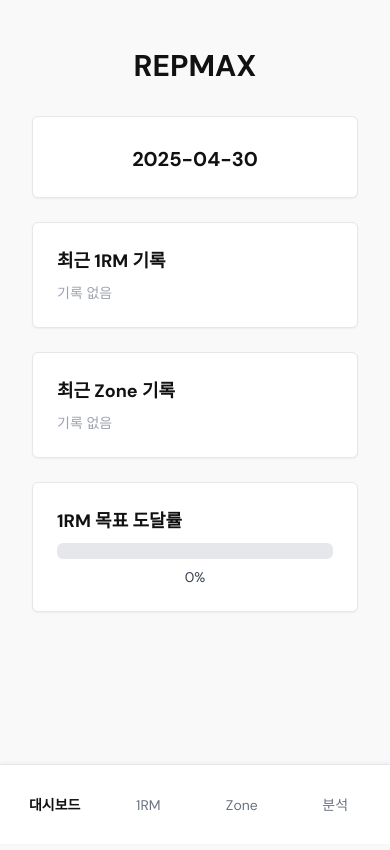
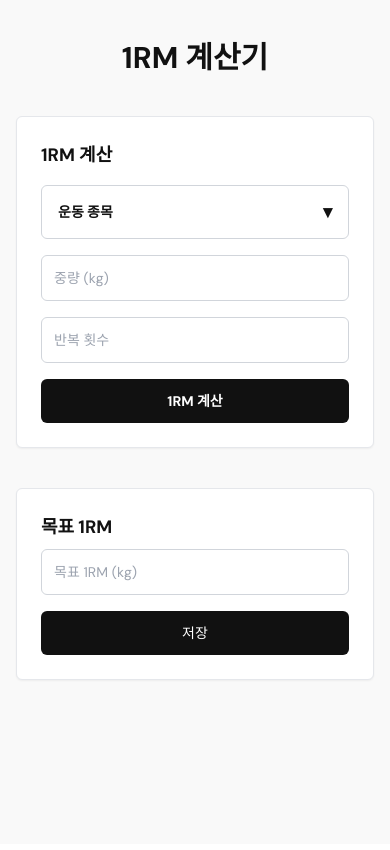
Before and after one commit to amuldi/ENDURA, a React (Vite) app: page /one-rm in a window 390 px wide. Shown: the top 850 px of the page. Built offline with nearby package versions, Linux system fonts and the light colour scheme; the HTML template or start-up script is replaced by a standard one; a web font is replaced by a local one.

Commit message:
🔥 앱 구조 정리 및 로딩화면 추가 완료

```diff
--- a/package.json
+++ b/package.json
@@ -18,7 +18,7 @@
     "react": "^18.2.0",
     "react-chartjs-2": "^5.3.0",
     "react-dom": "^18.2.0",
-    "react-router-dom": "^6.22.3",
+    "react-router-dom": "^6.30.0",
     "react-swipeable": "^7.0.2"
   },
   "devDependencies": {
--- a/src/App.jsx
+++ b/src/App.jsx
@@ -1,4 +1,4 @@
-// App.jsx - keen-slider로 모바일 페이지 슬라이드 교체 + 다크모드 감지
+// App.jsx - keen-slider + React Router + SplashScreen 적용
 import React, { useEffect, useState } from "react";
 import "keen-slider/keen-slider.min.css";
 import { useKeenSlider } from "keen-slider/react";
@@ -6,8 +6,10 @@ import OneRM from "./OneRM";
 import Zone from "./Zone";
 import Dashboard from "./Dashboard";
 import Insight from "./Insight";
+import SplashScreen from "./SplashScreen";
+import { BrowserRouter as Router, Routes, Route, useNavigate } from "react-router-dom";
 
-function App() {
+function SliderApp() {
   const [isDarkMode, setIsDarkMode] = useState(false);
   const [currentSlide, setCurrentSlide] = useState(0);
 
@@ -67,4 +69,26 @@ function App() {
   );
 }
 
+function App() {
+  const [loading, setLoading] = useState(true);
+
+  useEffect(() => {
+    const timer = setTimeout(() => setLoading(false), 1500);
+    return () => clearTimeout(timer);
+  }, []);
+
+  if (loading) return <SplashScreen />;
+
+  return (
+    <Router>
+      <Routes>
+        <Route path="/" element={<SliderApp />} />
+        <Route path="/one-rm" element={<OneRM />} />
+        <Route path="/zone" element={<Zone />} />
+        <Route path="/insight" element={<Insight />} />
+      </Routes>
+    </Router>
+  );
+}
+
 export default App;
--- a/src/Dashboard.jsx
+++ b/src/Dashboard.jsx
@@ -1,7 +1,10 @@
-// Dashboard.jsx - 네모형 + 세련된 반응형 리디자인
+// Dashboard.jsx - 네모형 + 세련된 반응형 리디자인 + 카드 클릭 시 상세 페이지 이동
 import React, { useEffect, useState } from "react";
+import { useNavigate } from "react-router-dom";
 
 function Dashboard() {
+  const navigate = useNavigate();
+
   const [today, setToday] = useState("");
   const [lastOneRM, setLastOneRM] = useState(null);
   const [lastZone, setLastZone] = useState(null);
@@ -33,11 +36,13 @@ function Dashboard() {
 
       <div className="grid gap-6">
         <div className="bg-white dark:bg-[#1a1a1a] border border-gray-200 dark:border-gray-700 rounded-md p-6 shadow-sm text-center space-y-1">
-          <p className="text-sm sm:text-base text-gray-500 dark:text-gray-400"></p>
           <p className="text-xl sm:text-2xl font-semibold">{today}</p>
         </div>
 
-        <div className="bg-white dark:bg-[#1a1a1a] border border-gray-200 dark:border-gray-700 rounded-md p-6 shadow-sm">
+        <div
+          onClick={() => navigate("/one-rm")}
+          className="cursor-pointer bg-white dark:bg-[#1a1a1a] border border-gray-200 dark:border-gray-700 rounded-md p-6 shadow-sm hover:shadow-md transition"
+        >
           <h2 className="text-lg sm:text-xl font-semibold mb-2">최근 1RM 기록</h2>
           {lastOneRM ? (
             <p className="text-sm sm:text-base text-gray-700 dark:text-gray-300">
@@ -48,7 +53,10 @@ function Dashboard() {
           )}
         </div>
 
-        <div className="bg-white dark:bg-[#1a1a1a] border border-gray-200 dark:border-gray-700 rounded-md p-6 shadow-sm">
+        <div
+          onClick={() => navigate("/zone")}
+          className="cursor-pointer bg-white dark:bg-[#1a1a1a] border border-gray-200 dark:border-gray-700 rounded-md p-6 shadow-sm hover:shadow-md transition"
+        >
           <h2 className="text-lg sm:text-xl font-semibold mb-2">최근 Zone 기록</h2>
           {lastZone ? (
             <p className="text-sm sm:text-base text-gray-700 dark:text-gray-300">
@@ -59,7 +67,10 @@ function Dashboard() {
           )}
         </div>
 
-        <div className="bg-white dark:bg-[#1a1a1a] border border-gray-200 dark:border-gray-700 rounded-md p-6 shadow-sm">
+        <div
+          onClick={() => navigate("/insight")}
+          className="cursor-pointer bg-white dark:bg-[#1a1a1a] border border-gray-200 dark:border-gray-700 rounded-md p-6 shadow-sm hover:shadow-md transition"
+        >
           <h2 className="text-lg sm:text-xl font-semibold mb-2">1RM 목표 도달률</h2>
           <div className="w-full bg-gray-200 dark:bg-gray-700 rounded-md h-4 sm:h-5">
             <div
@@ -69,8 +80,6 @@ function Dashboard() {
           </div>
           <p className="text-center text-sm sm:text-base mt-2 text-gray-700 dark:text-gray-300">{goalRate}% </p>
         </div>
-
-
       </div>
     </div>
   );
--- a/src/Insight.jsx
+++ b/src/Insight.jsx
@@ -85,24 +85,24 @@ function Insight() {
 
   return (
     <div className="px-4 sm:px-6 lg:px-8 py-8 space-y-8 bg-[#f9f9f9] dark:bg-[#111] text-[#111] dark:text-white min-h-screen max-w-3xl mx-auto">
-      <h1 className="text-3xl sm:text-4xl font-bold text-center">성과 분석</h1>
+      <h1 className="text-3xl sm:text-4xl font-bold text-center">운동 분석</h1>
 
       <div className="grid gap-8">
-        <div className="bg-white dark:bg-[#1a1a1a] border border-gray-200 dark:border-gray-700 rounded-md p-6 shadow-sm">
-          <h2 className="text-lg sm:text-xl font-semibold mb-2">운동별 주간 평균 1RM</h2>
+        <div className="bg-white dark:bg-[#1a1a1a] border border-gray-200 dark:border-white-700 rounded-md p-6 shadow-sm">
+          <h2 className="text-lg sm:text-xl font-semibold mb-2"> 주간 평균 1RM</h2>
           <div className="h-[220px] sm:h-[280px]">
             <Bar data={rmChartData} options={{ responsive: true, maintainAspectRatio: false, plugins: { legend: { display: false } } }} />
           </div>
         </div>
 
-        <div className="bg-white dark:bg-[#1a1a1a] border border-gray-200 dark:border-gray-700 rounded-md p-6 shadow-sm">
+        <div className="bg-white dark:bg-[#1a1a1a] border border-gray-200 dark:border-white-700 rounded-md p-6 shadow-sm">
           <h2 className="text-lg sm:text-xl font-semibold mb-2">Zone 분포</h2>
           <div className="h-[220px] sm:h-[260px]">
             <Doughnut data={zoneChartData} options={{ responsive: true, maintainAspectRatio: false, plugins: { legend: { position: 'bottom' } } }} />
           </div>
         </div>
 
-        <div className="bg-white dark:bg-[#1a1a1a] border border-gray-200 dark:border-gray-700 rounded-md p-6 shadow-sm">
+        <div className="bg-white dark:bg-[#1a1a1a] border border-gray-200 dark:border-white-700 rounded-md p-6 shadow-sm">
           <h2 className="text-lg sm:text-xl font-semibold mb-2">1RM 목표 도달률</h2>
           <div className="w-full bg-gray-200 dark:bg-gray-700 rounded-md h-4 sm:h-5">
             <div
--- a/src/OneRM.jsx
+++ b/src/OneRM.jsx
@@ -162,7 +162,7 @@ function OneRM() {
       )}
 
       <div className="bg-white dark:bg-[#1a1a1a] border border-gray-200 dark:border-gray-700 rounded-md p-6 shadow-sm hover:shadow-md transition">
-        <h2 className="text-lg font-semibold mb-4">운동 종목 및 입력</h2>
+        <h2 className="text-lg font-semibold mb-4">1RM 계산</h2>
 
         {/* 커스텀 드롭다운 */}
         <div className="mb-4">
@@ -170,7 +170,7 @@ function OneRM() {
             onClick={() => setExerciseDropdownOpen((prev) => !prev)}
             className="w-full text-left py-3 px-4 border border-gray-300 dark:border-gray-600 rounded-md bg-white dark:bg-[#1a1a1a] text-sm sm:text-base font-semibold flex justify-between items-center hover:bg-gray-100 dark:hover:bg-[#222] transition"
           >
-            <span>{exercise || "운동 종목 선택"}</span>
+            <span>{exercise || "운동 종목 "}</span>
             <span className="text-lg">{exerciseDropdownOpen ? "▴" : "▾"}</span>
           </button>
 
@@ -225,7 +225,7 @@ function OneRM() {
       )}
 
       <div className="bg-white dark:bg-[#1a1a1a] border border-gray-200 dark:border-gray-700 rounded-md p-6 shadow-sm hover:shadow-md transition">
-        <h2 className="text-lg font-semibold mb-2">목표 1RM 설정</h2>
+        <h2 className="text-lg font-semibold mb-2">목표 1RM </h2>
         <input
           type="number"
           placeholder={`목표 1RM (${unit})`}
@@ -238,14 +238,14 @@ function OneRM() {
             onClick={handleGoalSave}
             className="flex-1 py-3 bg-[#111] dark:bg-white text-white dark:text-black rounded-md text-sm font-medium hover:opacity-90 hover:scale-[1.01] active:scale-95 transition duration-200"
           >
-            목표 저장
+             저장
           </button>
           {goals[exercise] && (
             <button
               onClick={handleDeleteGoal}
               className="flex-1 py-3 border border-gray-400 text-gray-600 dark:text-gray-300 rounded-md text-sm font-medium hover:bg-gray-100 dark:hover:bg-[#222] hover:scale-[1.01] active:scale-95 transition duration-200"
             >
-              목표 삭제
+               삭제
             </button>
           )}
         </div>
@@ -253,7 +253,7 @@ function OneRM() {
 
       {filtered.length > 0 && (
         <div className="bg-white dark:bg-[#1a1a1a] border border-gray-200 dark:border-gray-700 rounded-md p-6 shadow-sm">
-          <h2 className="text-lg font-semibold mb-4">운동별 최근 기록</h2>
+          <h2 className="text-lg font-semibold mb-4"> 최근 기록</h2>
           {Object.keys(exerciseMap).map((exKey) => {
             const group = filtered.filter((item) => item.exercise === exKey);
 
--- /dev/null
+++ b/src/SplashScreen.jsx
@@ -0,0 +1,16 @@
+// src/components/SplashScreen.jsx
+import React from "react";
+
+function SplashScreen() {
+  return (
+    <div className="flex items-center justify-center h-screen bg-black">
+      <img
+        src="/apple-touch-icon.png"
+        alt="REPMAX Logo"
+        className="w-48 h-48" // 192px × 192px
+      />
+    </div>
+  );
+}
+
+export default SplashScreen;
--- a/src/Zone.jsx
+++ b/src/Zone.jsx
@@ -130,7 +130,7 @@ function Zone() {
         <div className="bg-white dark:bg-[#1a1a1a] border border-gray-200 dark:border-gray-700 rounded-md p-6 shadow-sm space-y-4">
           <input
             type="number"
-            placeholder="나이 입력"
+            placeholder="나이(만)"
             value={age}
             onChange={handleAgeChange}
             className="w-full border border-gray-300 p-3 rounded-md bg-white dark:bg-[#1a1a1a] text-sm"
--- a/src/index.css
+++ b/src/index.css
@@ -1,6 +1,14 @@
 @tailwind base;
 @tailwind components;
 @tailwind utilities;
+@keyframes fade-in {
+  from { opacity: 0; transform: scale(0.95); }
+  to { opacity: 1; transform: scale(1); }
+}
+
+.animate-fade-in {
+  animation: fade-in 0.6s ease-out forwards;
+}
 
 /* ✍️ 폰트 변경 */
 body {
```
Also changed, not shown: 1 other file (tests, documents, lock files or other folders).
